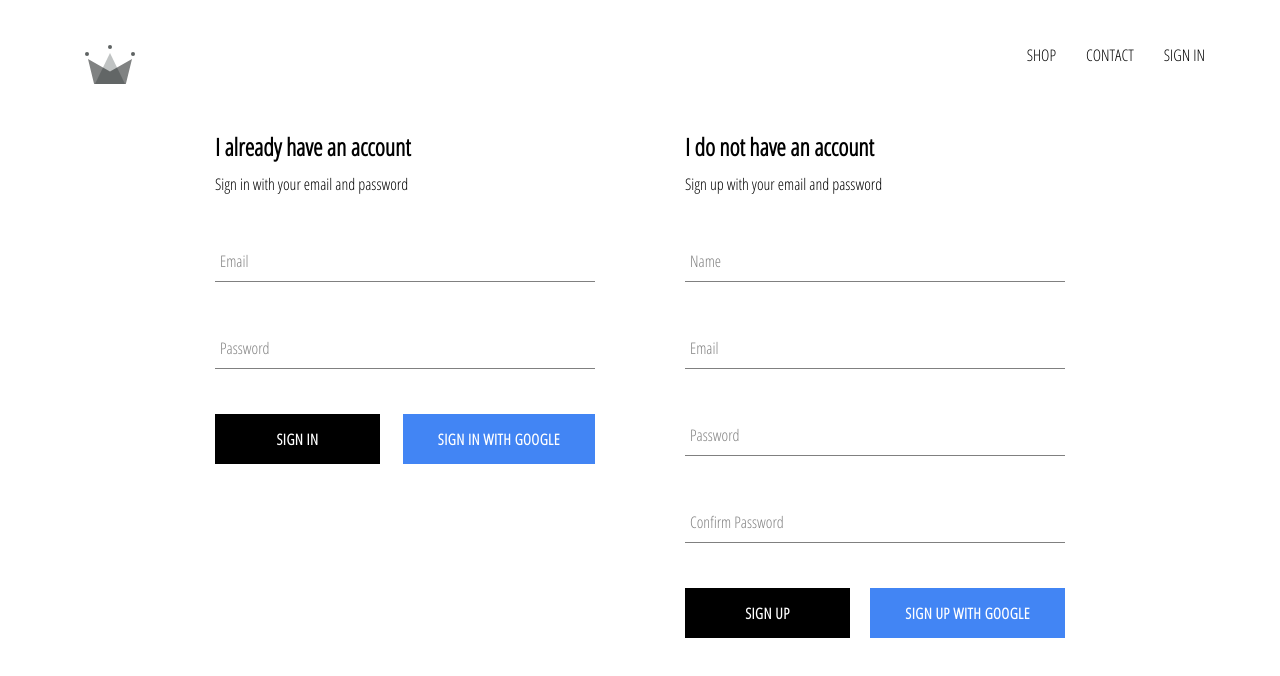
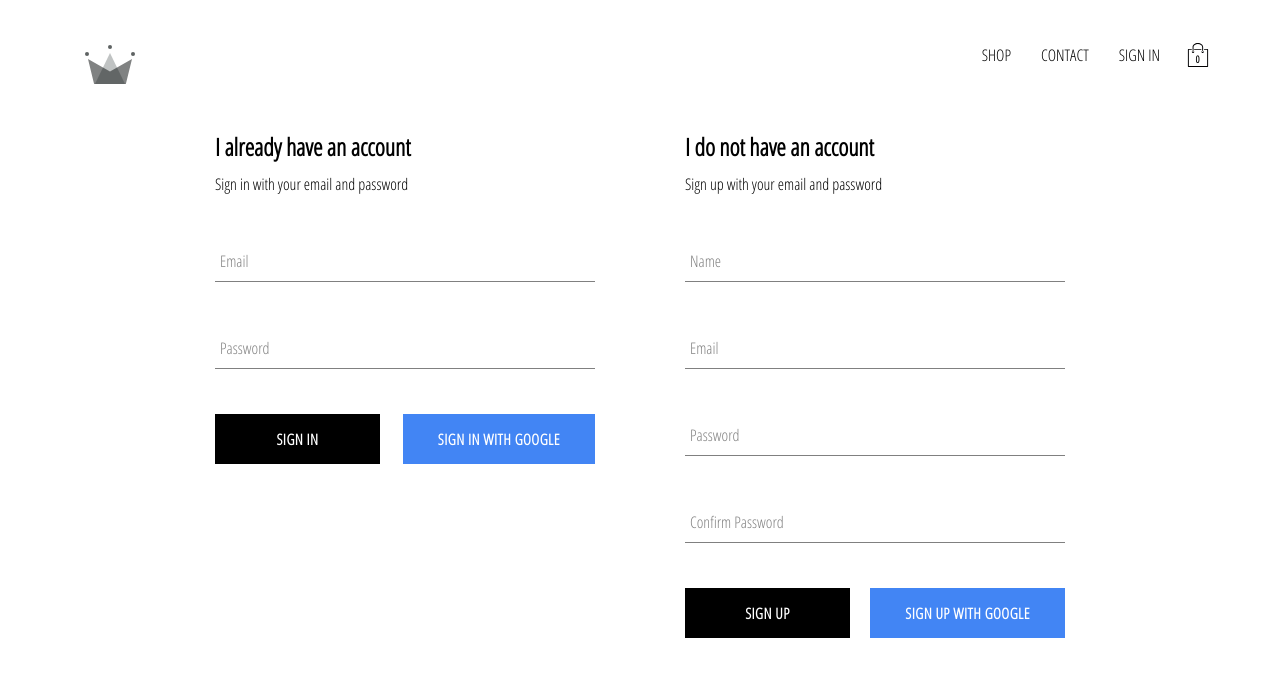
Before and after one commit to anagha-ravinarayan/crwn-clothing, a React (Create React App) app: page /signin in a window 1280 px wide. Shown: the top 676 px of the page. Built offline with nearby package versions, Linux system fonts and the light colour scheme; no server answers.

Commit message:
Cart Icon, Cart Dropdown and Cart dropdown State using Cart reducer

```diff
--- /dev/null
+++ b/src/components/cart-dropdown/cart-dropdown.component.jsx
@@ -0,0 +1,16 @@
+import React from "react";
+
+import CustomButton from "../custom-button/custom-button.component";
+
+import "./cart-dropdown.styles.scss";
+
+const CartDropdown = () => {
+    return (
+        <div className="cart-dropdown">
+            <div className="cart-items" />
+            <CustomButton>GO TO CHECKOUT</CustomButton>
+        </div>
+    )
+}
+
+export default CartDropdown;
--- /dev/null
+++ b/src/components/cart-dropdown/cart-dropdown.styles.scss
@@ -0,0 +1,24 @@
+.cart-dropdown {
+  position: absolute;
+  width: 240px;
+  height: 340px;
+  display: flex;
+  flex-direction: column;
+  padding: 20px;
+  border: 1px solid black;
+  background-color: white;
+  top: 90px;
+  right: 40px;
+  z-index: 5;
+
+  .cart-items {
+    height: 240px;
+    display: flex;
+    flex-direction: column;
+    overflow: scroll;
+  }
+
+  button {
+    margin-top: auto;
+  }
+}
--- /dev/null
+++ b/src/components/cart-icon/cart-icon.component.jsx
@@ -0,0 +1,25 @@
+import React from "react";
+import { connect } from "react-redux";
+
+import { ReactComponent as ShoppingBagIcon } from "../../assets/shopping-bag.svg"
+import { toggleCartHidden } from "../../redux/cart/cart.actions";
+
+import "./cart-icon.styles.scss";
+
+const CartIcon = ({ toggleCartHidden }) => {
+    return (
+        <div className="cart-icon" onClick={toggleCartHidden}>
+            <ShoppingBagIcon className="shopping-icon" />
+            <span className="item-count">0</span>
+        </div>
+    )
+}
+
+const mapDispatchToProps = (dispatch) => {
+    return ({
+        toggleCartHidden: () => {
+            dispatch(toggleCartHidden());
+        }
+    });
+}
+export default connect(null, mapDispatchToProps)(CartIcon);
--- /dev/null
+++ b/src/components/cart-icon/cart-icon.styles.scss
@@ -0,0 +1,21 @@
+.cart-icon {
+  width: 45px;
+  height: 45px;
+  position: relative;
+  display: flex;
+  align-items: center;
+  justify-content: center;
+  cursor: pointer;
+
+  .shopping-icon {
+    width: 24px;
+    height: 24px;
+  }
+
+  .item-count {
+    position: absolute;
+    font-size: 10px;
+    font-weight: bold;
+    bottom: 12px;
+  }
+}
--- a/src/components/directory/directory.component.jsx
+++ b/src/components/directory/directory.component.jsx
@@ -49,7 +49,7 @@
       <div className="directory-menu">
         {this.state.sections.map(({ id, ...otherSectionProps }) => {   // Destructuring
           return <MenuItem key={id} {...otherSectionProps} />
-        })};
+        })}
       </div>
     )
   }
--- a/src/components/header/header.component.jsx
+++ b/src/components/header/header.component.jsx
@@ -6,8 +6,11 @@
 
 import "./header.styles.scss";
 import { ReactComponent as Logo } from "../../assets/crown.svg";
+import CartIcon from "../cart-icon/cart-icon.component";
+import CartDropdown from "../cart-dropdown/cart-dropdown.component";
 
-const Header = ({ currentUser }) => {
+
+const Header = ({ currentUser, cartHidden }) => {
     return (
         <div className="header">
             <Link className="logo-container" to="/">
@@ -21,7 +24,11 @@
                         ? <div className="option" onClick={() => auth.signOut()}>SIGN OUT</div>
                         : <Link className="option" to="/signin">SIGN IN</Link>
                 }
+                <CartIcon />
             </div>
+            {
+                !cartHidden && <CartDropdown />
+            }
         </div>
     )
 }
@@ -29,7 +36,8 @@
 // Map the state from Redux store to the props of Header component
 const mapStateToProps = (state) => {
     return ({
-        currentUser: state.user.currentUser
+        currentUser: state.user.currentUser,
+        cartHidden: state.cart.hidden
     });
 }
 export default connect(mapStateToProps)(Header);
--- a/src/components/menu-item/menu-item.styles.scss
+++ b/src/components/menu-item/menu-item.styles.scss
@@ -5,7 +5,7 @@
 	display: flex;
 	align-items: center;
 	justify-content: center;
-	border: 1px solid black;
+	// border: 1px solid black;
 	margin: 0 7.5px 15px;
 	overflow: hidden;
 
--- /dev/null
+++ b/src/redux/cart/cart.actions.js
@@ -0,0 +1,7 @@
+import { CartActionTypes } from "./cart.types";
+
+export const toggleCartHidden = () => {
+    return ({
+        type: CartActionTypes.TOGGLE_CART_HIDDEN
+    });
+}
--- /dev/null
+++ b/src/redux/cart/cart.reducer.js
@@ -0,0 +1,20 @@
+import { CartActionTypes } from "./cart.types";
+
+const INITIAL_STATE = {
+    hidden: true
+};
+
+const CartReducer = (state = INITIAL_STATE, action) => {
+    switch (action.type) {
+        case CartActionTypes.TOGGLE_CART_HIDDEN:
+            return ({
+                ...state,
+                hidden: !state.hidden
+            });
+
+        default:
+            return state;
+    }
+}
+
+export default CartReducer;
--- /dev/null
+++ b/src/redux/cart/cart.types.js
@@ -0,0 +1,3 @@
+export const CartActionTypes = {
+    TOGGLE_CART_HIDDEN : "TOGGLE_CART_HIDDEN"
+}
--- a/src/redux/root-reducer.js
+++ b/src/redux/root-reducer.js
@@ -1,7 +1,9 @@
 import { combineReducers } from "redux";
 
 import UserReducer from "./user/user.reducer";
+import CartReducer from "./cart/cart.reducer";
 
 export default combineReducers({
-    user: UserReducer
+    user: UserReducer,
+    cart: CartReducer
 });
```
Also changed, not shown: src/assets/shopping-bag.svg (added).
